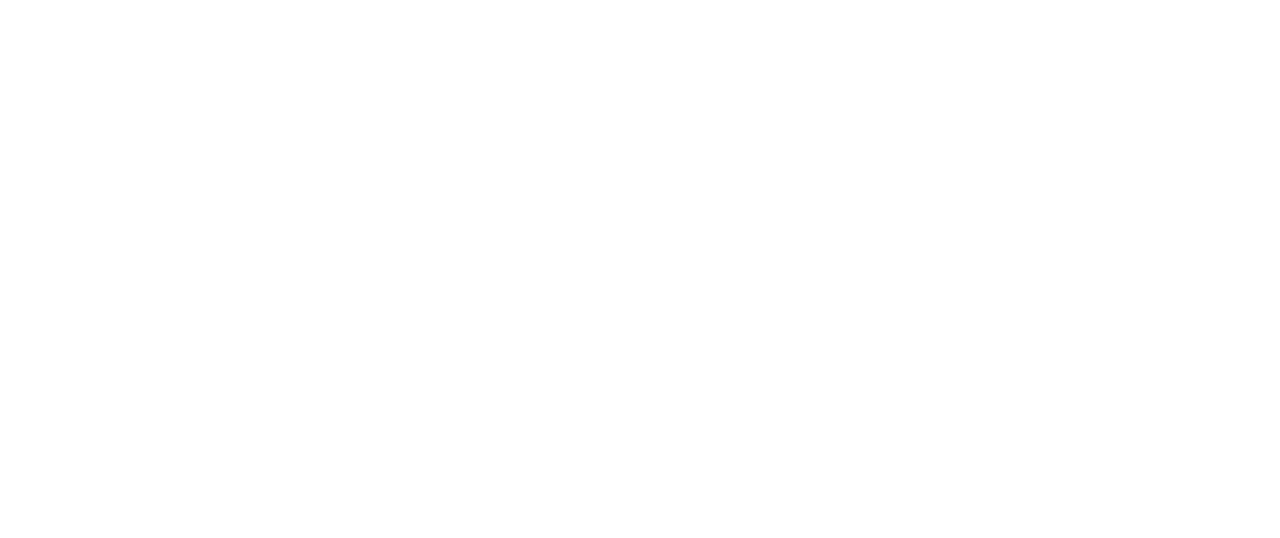
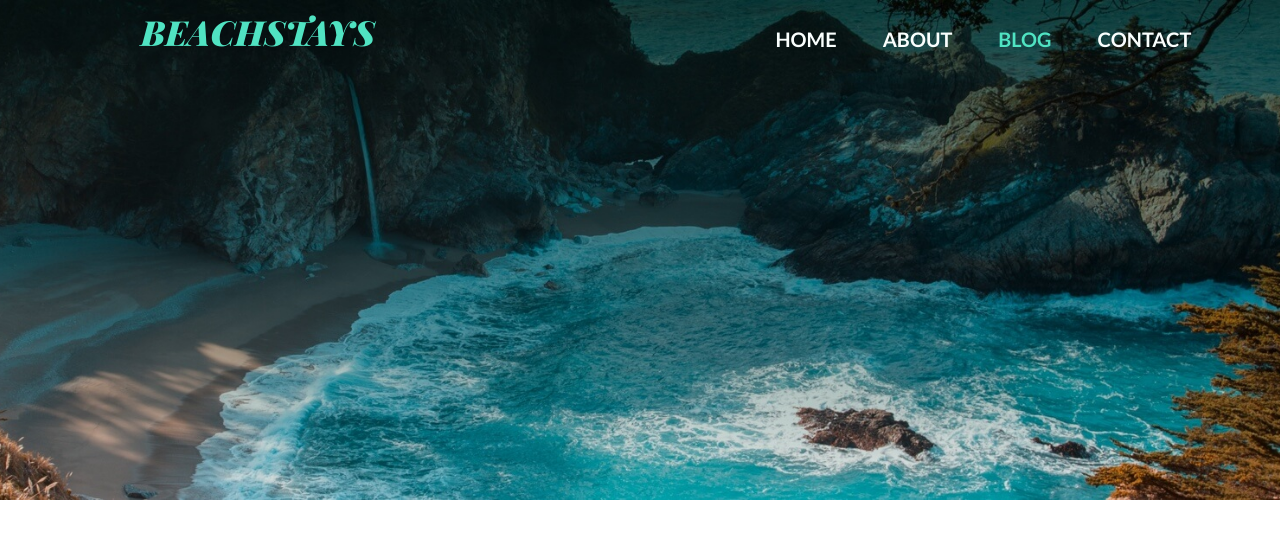
Before and after one commit to danielnoo/Beach-Stays-PSD-Conversion, a plain HTML site: page blog.html in a window 1280 px wide. Drawn offline with Linux system fonts and the light colour scheme.

Commit message:
starting blog page

```diff
--- a/blog.html
+++ b/blog.html
@@ -8,6 +8,34 @@
   <link rel="stylesheet" href="./styles/main.css">
 </head>
 <body>
-
+  <header class="blog-header">
+    <div class="blog-header-wrapper">
+      <h2 class="top-left-logo">BEACHSTAYS</h2>
+      <nav class="main-nav blog-nav">
+        <ul>
+          <li><a href="">HOME</a></li>
+          <li><a href="">ABOUT</a></li>
+          <li><a href="">BLOG</a></li>
+          <li><a href="">CONTACT</a></li>
+        </ul>
+      </nav>
+    </div> <!--blog-header-wrapper ends-->
+  </header>
+  <main>
+    <section>
+      <div class="blog-wrapper">
+        <h2></h2>
+        <div class="blog-img-container">
+          <div class="blog-img-bg"></div>
+          <img src="" alt="">
+        </div>
+        <article>
+          <h5></h5>
+          <p></p>
+          <p></p>
+        </article>
+      </div>
+    </section>
+  </main>
 </body>
 </html>
--- /dev/null
+++ b/sass/_blog.scss
@@ -0,0 +1,37 @@
+
+
+
+.blog-header {
+  background-image: url(../images/blog-image-1.jpg);
+  background-repeat: no-repeat;
+  background-position:center;
+  -webkit-background-size: cover;
+  -moz-background-size: cover;
+  -o-background-size: cover;
+  background-size: cover;
+  height: 500px;
+  width: 100%;
+}
+
+.blog-header-wrapper {
+  display: grid;
+  grid-template-columns: 1fr 1fr;
+  grid-template-rows: 100px 1fr;
+  height: auto;
+  width: 100%;
+}
+
+.blog-nav ul li:first-child a {
+  color: $iceBlue;
+}
+
+.blog-nav ul li:nth-child(3) a {
+  color: $greenishCyan;
+}
+
+.blog-nav ul li {
+  padding-right: 1.5rem;
+}
+.blog-nav {
+  margin-left: 2rem;
+}
--- a/sass/main.scss
+++ b/sass/main.scss
@@ -5,3 +5,4 @@
 @import './indexHeader';
 @import './indexMain';
 @import './indexAsideAndFooter';
+@import './blog';
```
Also changed, not shown: styles/main.css.
